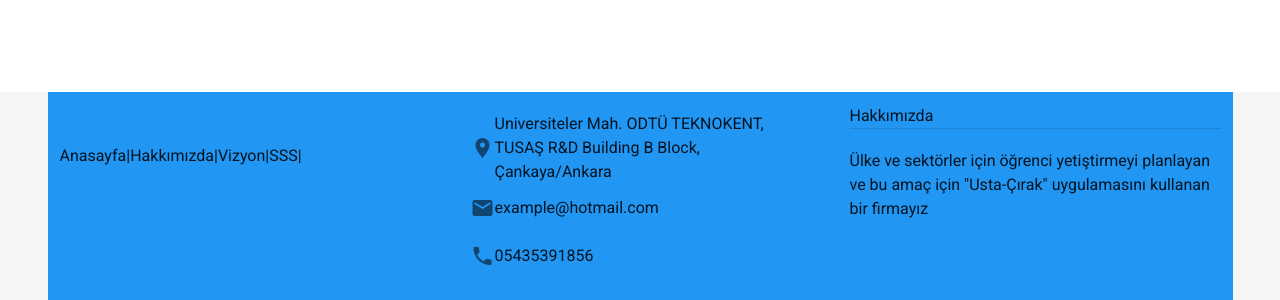
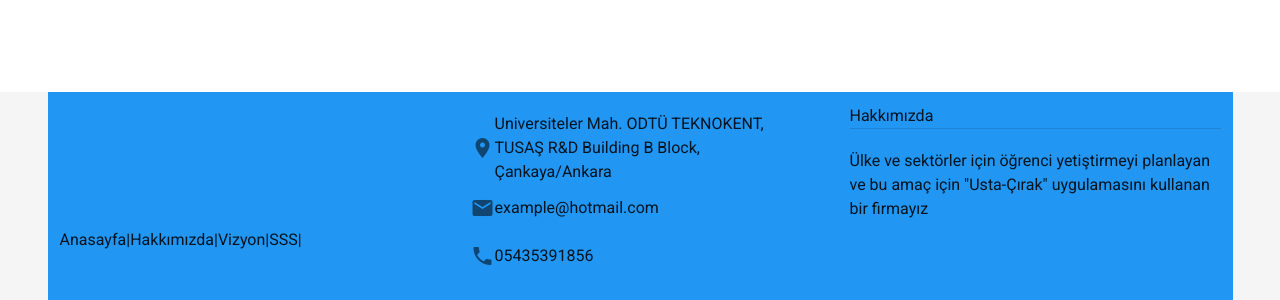
Before and after one commit to HurKusTeam/Mentor-Mentee-Project-Front-End-Repo, a Nuxt app in the folder frontend/: page / in a window 1280 px wide. Shown: the part 500-800 px from the top of the page. Built offline with nearby package versions, Linux system fonts and the light colour scheme.

Commit message:
Logo added to footer
Logo added to footer

```diff
--- a/frontend/components/Footer/Footer.vue
+++ b/frontend/components/Footer/Footer.vue
@@ -4,11 +4,11 @@
       <v-row no gutters>
         <v-col>
           <v-img
-            src=""
-            class="ml-16 mt-10"
+            src="/Logo.jpg"
+            class="ml-16 mt-6"
             cantain
-            max-height="90"
-            max-width="90"
+            max-height="100"
+            max-width="100"
             size="10 px"
           ></v-img>
 
```
